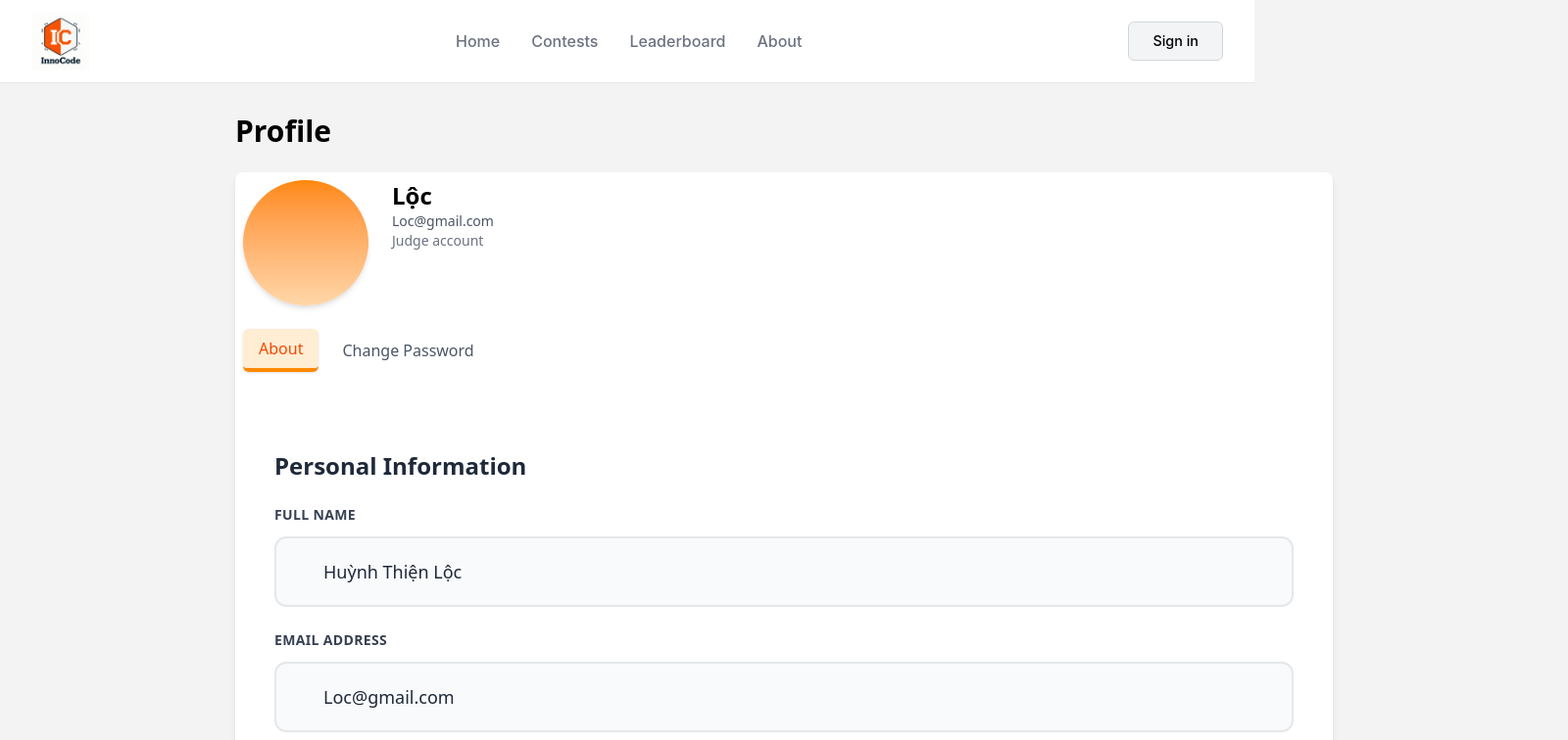
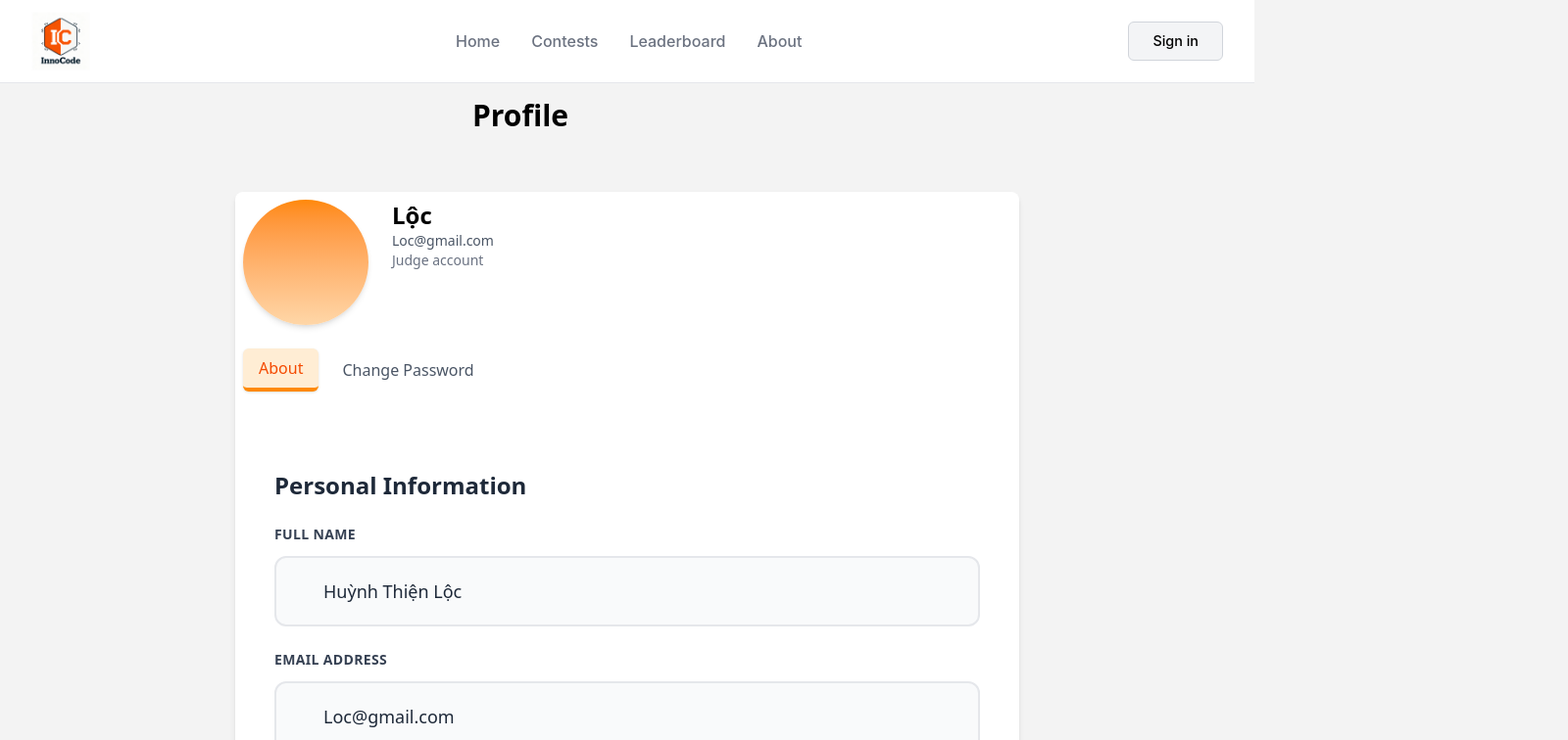
Before and after one commit to hthaitai/innocode-fe, a React (Vite) app in the folder innocode/: page /profile in a window 1280 px wide. Shown: the top 756 px of the page at 98% size, 1600 px wide, since content can reach past the window. Built offline with nearby package versions, Linux system fonts and the light colour scheme; some icons are missing.

Commit message:
fix breadcrumb

```diff
--- a/innocode/src/components/PageContainer.jsx
+++ b/innocode/src/components/PageContainer.jsx
@@ -11,12 +11,14 @@ export default function PageContainer({
   return (
     <div className={`p-2 ${className}`}>
       <div className="container mx-auto px-4 py-2">
-        {(breadcrumb) && (
-          <div className="mb-6 flex items-center justify-between">
+        {breadcrumb && (
+          <div className="breadcrumb-fixed">
             {breadcrumb ? (
               <BreadcrumbTitle items={breadcrumb} />
             ) : (
-              <h1 className="text-3xl font-bold text-gray-800">{title}</h1>
+              <h1 className="text-3xl font-bold text-gray-800">
+                {title}
+              </h1>
             )}
             {actions && <div className="ml-4">{actions}</div>}
           </div>
@@ -24,7 +26,7 @@ export default function PageContainer({
         <div
           className={`min-h-[650px] rounded-lg p-2 ${
             bg ? 'bg-white shadow-md' : ''
-          }`}
+          } ${breadcrumb ? 'mt-20' : ''}`}
         >
           {children}
         </div>
--- a/innocode/src/components/layout/MainLayout.jsx
+++ b/innocode/src/components/layout/MainLayout.jsx
@@ -11,10 +11,10 @@ export default function MainLayout() {
 
   return (
     <div>
-      <div className="layout ">
+      <div >
         <Navbar />
         <div className="main-content ">
-          <div className="flex">
+          <div className="flex w-full">
             {!hideSidebar && (
               <div className="w-64">
                 <Sidebar />
--- a/innocode/src/components/layout/layout.css
+++ b/innocode/src/components/layout/layout.css
@@ -1,6 +1,5 @@
 .layout {
   display: flex;
-  flex-direction: column;
   height: 100vh;
 }
 
--- a/innocode/src/index.css
+++ b/innocode/src/index.css
@@ -336,3 +336,25 @@ body{
 .profile-edit-button {
   cursor: pointer;
 }
+
+/* Fixed Breadcrumb */
+.breadcrumb-fixed {
+  width: full;
+  position: fixed;
+  top: 84px; /* dưới navbar */
+  left: 450px; /* bên phải sidebar */
+  right: 0;
+  z-index: 40;
+  background-color: #F3F3F3;
+  padding: 1rem 2rem;
+  display: flex;
+  align-items: center;
+}
+
+/* Responsive breadcrumb */
+@media (max-width: 768px) {
+  .breadcrumb-fixed {
+    left: 0;
+    padding: 0.75rem 1rem;
+  }
+}
```
